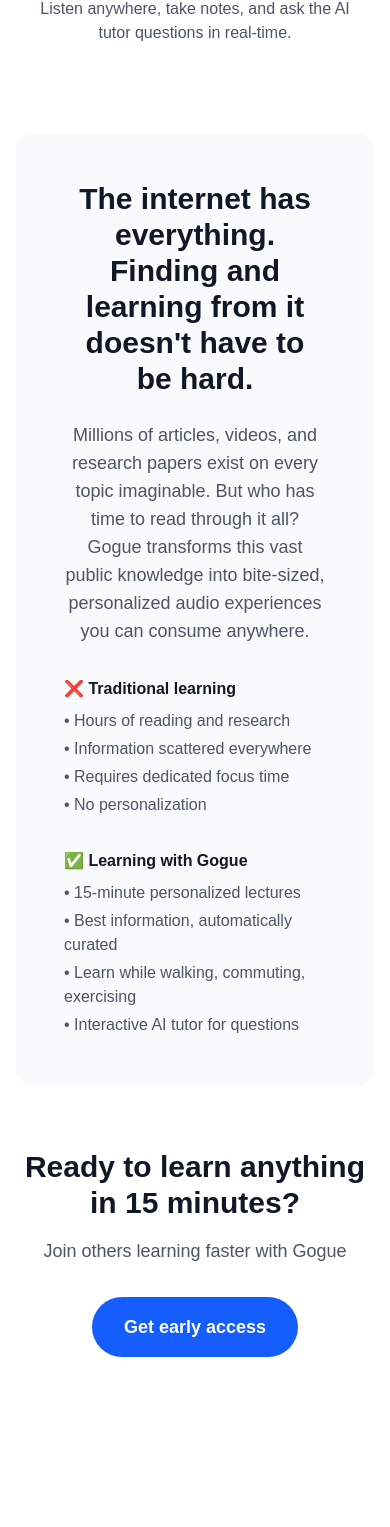
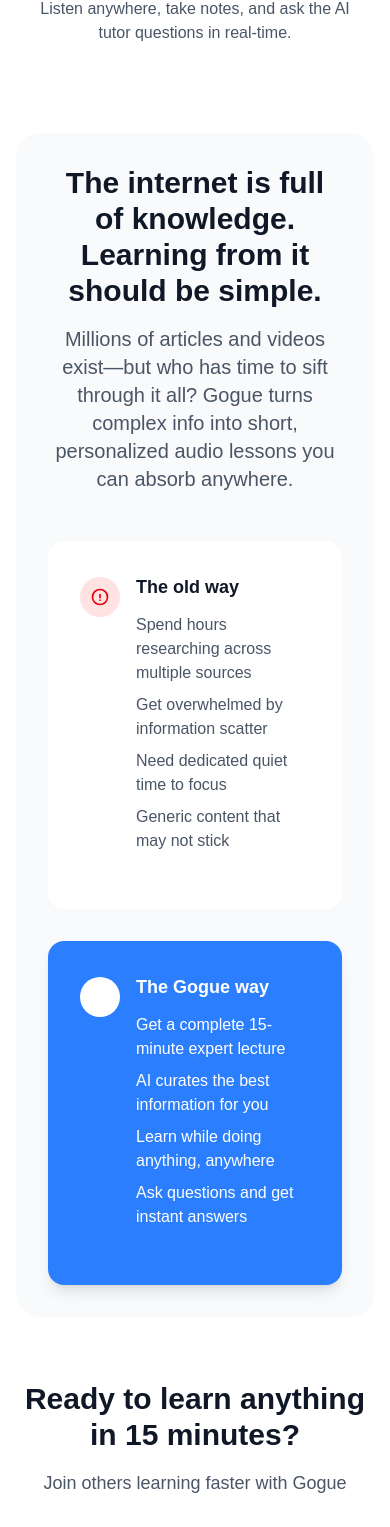
Before and after one commit to msevera/gogue-web, a Next.js app: page / in a window 390 px wide. Shown: the part 1799-3326 px from the top of the page. Before the commit the page ends 3204 px from the top, so only its background shows below. Built offline with nearby package versions, Linux system fonts and the light colour scheme; no server answers.

Commit message:
Refactor Home component layout to enhance user experience with updated text, improved styling, and a new section highlighting Gogue's benefits. Adjusted padding and responsiveness for better visual appeal. Updated audio lecture showcase to include type safety and improved error handling.

```diff
--- a/app/page.tsx
+++ b/app/page.tsx
@@ -145,7 +145,7 @@
         <div className="text-center mb-16">
           <h2 className="text-3xl font-bold text-gray-900 mb-12">How it works</h2>
           <div className="grid md:grid-cols-3 gap-8 max-w-4xl mx-auto">
-            <div className="p-6">
+            <div className="p-6 md:pt-0">
               <div className="w-12 h-12 bg-blue-100 rounded-full flex items-center justify-center mx-auto mb-4">
                 <svg xmlns="http://www.w3.org/2000/svg" fill="none" viewBox="0 0 24 24" strokeWidth={1.5} stroke="currentColor" className="w-6 h-6 text-blue-600">
                   <path strokeLinecap="round" strokeLinejoin="round" d="M12 18v-5.25m0 0a6.01 6.01 0 0 0 1.5-.189m-1.5.189a6.01 6.01 0 0 1-1.5-.189m3.75 7.478a12.06 12.06 0 0 1-4.5 0m3.75 2.383a14.406 14.406 0 0 1-3.75 0M14.25 18v-.192c0-.983.658-1.823 1.508-2.316a7.5 7.5 0 1 0-7.016 0c.85.493 1.508 1.333 1.508 2.316V18" />
@@ -154,7 +154,7 @@
               <h3 className="text-xl font-semibold text-gray-900 mb-2">Choose any topic</h3>
               <p className="text-gray-600">Enter anything you want to learn about. From quantum physics to cooking techniques.</p>
             </div>
-            <div className="p-6">
+            <div className="p-6 md:pt-0">
               <div className="w-12 h-12 bg-blue-100 rounded-full flex items-center justify-center mx-auto mb-4">
                 <svg xmlns="http://www.w3.org/2000/svg" fill="none" viewBox="0 0 24 24" strokeWidth={1.5} stroke="currentColor" className="w-6 h-6 text-blue-600">
                   <path strokeLinecap="round" strokeLinejoin="round" d="M19.114 5.636a9 9 0 0 1 0 12.728M16.463 8.288a5.25 5.25 0 0 1 0 7.424M6.75 8.25l4.72-4.72a.75.75 0 0 1 1.28.531V19.94a.75.75 0 0 1-1.28.53l-4.72-4.72H4.51c-.88 0-1.704-.507-1.938-1.354A9.01 9.01 0 0 1 2.25 12c0-.83.112-1.633.322-2.396C2.806 8.756 3.63 8.25 4.51 8.25H6.75z" />
@@ -163,7 +163,7 @@
               <h3 className="text-xl font-semibold text-gray-900 mb-2">Get your lecture</h3>
               <p className="text-gray-600">AI creates a personalized 15-minute audio lecture using the best information from the web.</p>
             </div>
-            <div className="p-6">
+            <div className="p-6 md:pt-0">
               <div className="w-12 h-12 bg-blue-100 rounded-full flex items-center justify-center mx-auto mb-4">
                 <svg xmlns="http://www.w3.org/2000/svg" fill="none" viewBox="0 0 24 24" strokeWidth={1.5} stroke="currentColor" className="w-6 h-6 text-blue-600">
                   <path strokeLinecap="round" strokeLinejoin="round" d="M8.625 12a.375.375 0 1 1-.75 0 .375.375 0 0 1 .75 0Zm0 0H8.25m4.125 0a.375.375 0 1 1-.75 0 .375.375 0 0 1 .75 0Zm0 0H12m4.125 0a.375.375 0 1 1-.75 0 .375.375 0 0 1 .75 0Zm0 0h-.375M21 12c0 4.556-4.03 8.25-9 8.25a9.764 9.764 0 0 1-2.555-.337A5.972 5.972 0 0 1 5.41 20.97a5.969 5.969 0 0 1-.474-.065 4.48 4.48 0 0 0 .978-2.025c.09-.457-.133-.901-.467-1.226C3.93 16.178 3 14.189 3 12c0-4.556 4.03-8.25 9-8.25s9 3.694 9 8.25Z" />
@@ -175,32 +175,54 @@
           </div>
         </div>
 
-        {/* Problem/Solution */}
-        <div className="bg-gray-50 rounded-2xl p-12 mb-16">
-          <div className="max-w-3xl mx-auto text-center">
-            <h2 className="text-3xl font-bold text-gray-900 mb-6">The internet has everything. Finding and learning from it doesn&#39;t have to be hard.</h2>
-            <p className="text-lg text-gray-600 mb-8">
-              Millions of articles, videos, and research papers exist on every topic imaginable. But who has time to read through it all?
-              Gogue transforms this vast public knowledge into bite-sized, personalized audio experiences you can consume anywhere.
+        {/* Why Gogue */}
+        <div className="bg-gray-50 rounded-3xl p-8 md:p-12 mb-16">
+          <div className="max-w-4xl mx-auto text-center">
+            <h2 className="text-3xl md:text-4xl font-bold text-gray-900 mb-4">
+            The internet is full of knowledge. Learning from it should be simple.
+            </h2>
+            <p className="text-xl text-gray-600 mb-12 max-w-2xl mx-auto">
+            Millions of articles and videos exist—but who has time to sift through it all?
+Gogue turns complex info into short, personalized audio lessons you can absorb anywhere.
             </p>
+
             <div className="grid md:grid-cols-2 gap-8 text-left">
-              <div>
-                <h3 className="font-semibold text-gray-900 mb-2">❌ Traditional learning</h3>
-                <ul className="text-gray-600 space-y-1">
-                  <li>• Hours of reading and research</li>
-                  <li>• Information scattered everywhere</li>
-                  <li>• Requires dedicated focus time</li>
-                  <li>• No personalization</li>
-                </ul>
+              <div className="bg-white rounded-2xl p-8">
+                <div className="flex items-start gap-4 mb-6">
+                  <div className="w-10 h-10 bg-red-100 rounded-full flex items-center justify-center flex-shrink-0 mt-1">
+                    <svg xmlns="http://www.w3.org/2000/svg" fill="none" viewBox="0 0 24 24" strokeWidth={2} stroke="currentColor" className="w-5 h-5 text-red-600">
+                      <path strokeLinecap="round" strokeLinejoin="round" d="M12 9v3.75m9-.75a9 9 0 1 1-18 0 9 9 0 0 1 18 0Zm-9 3.75h.008v.008H12v-.008Z" />
+                    </svg>
+                  </div>
+                  <div>
+                    <h3 className="text-lg font-semibold text-gray-900 mb-3">The old way</h3>
+                    <ul className="space-y-2 text-gray-600">
+                      <li>Spend hours researching across multiple sources</li>
+                      <li>Get overwhelmed by information scatter</li>
+                      <li>Need dedicated quiet time to focus</li>
+                      <li>Generic content that may not stick</li>
+                    </ul>
+                  </div>
+                </div>
               </div>
-              <div>
-                <h3 className="font-semibold text-gray-900 mb-2">✅ Learning with Gogue</h3>
-                <ul className="text-gray-600 space-y-1">
-                  <li>• 15-minute personalized lectures</li>
-                  <li>• Best information, automatically curated</li>
-                  <li>• Learn while walking, commuting, exercising</li>
-                  <li>• Interactive AI tutor for questions</li>
-                </ul>
+
+              <div className="bg-blue-500 rounded-2xl p-8 text-white shadow-lg">
+                <div className="flex items-start gap-4 mb-6">
+                  <div className="w-10 h-10 bg-white bg-opacity-20 rounded-full flex items-center justify-center flex-shrink-0 mt-1">
+                    <svg xmlns="http://www.w3.org/2000/svg" fill="none" viewBox="0 0 24 24" strokeWidth={2} stroke="currentColor" className="w-5 h-5 text-white">
+                      <path strokeLinecap="round" strokeLinejoin="round" d="M9.813 15.904 9 18.75l-.813-2.846a4.5 4.5 0 0 0-3.09-3.09L2.25 12l2.846-.813a4.5 4.5 0 0 0 3.09-3.09L9 5.25l.813 2.846a4.5 4.5 0 0 0 3.09 3.09L15.75 12l-2.846.813a4.5 4.5 0 0 0-3.09 3.09Z" />
+                    </svg>
+                  </div>
+                  <div>
+                    <h3 className="text-lg font-semibold mb-3">The Gogue way</h3>
+                    <ul className="space-y-2">
+                      <li>Get a complete 15-minute expert lecture</li>
+                      <li>AI curates the best information for you</li>
+                      <li>Learn while doing anything, anywhere</li>
+                      <li>Ask questions and get instant answers</li>
+                    </ul>
+                  </div>
+                </div>
               </div>
             </div>
           </div>
@@ -214,7 +236,7 @@
             href="https://docs.google.com/forms/d/e/1FAIpQLSfm22rOLcPKyxMFlCI2OGCIcJbjeNDaHVI8Prp76AW0D0Wpnw/viewform?usp=dialog"
             target="_blank"
             rel="noopener noreferrer"
-            className="inline-flex items-center px-8 py-4 bg-blue-600 text-white text-lg font-semibold rounded-full hover:bg-blue-700 transition-colors focus:outline-none focus:ring-2 focus:ring-blue-500 focus:ring-offset-2"
+            className="inline-flex items-center px-8 py-4 bg-blue-500 text-white text-lg font-semibold rounded-full hover:bg-blue-600 transition-colors focus:outline-none focus:ring-2 focus:ring-blue-500 focus:ring-offset-2"
           >
             Get early access
           </a>
```
Also changed, not shown: components/LectureShowcase.tsx (+27 -26 lines).
